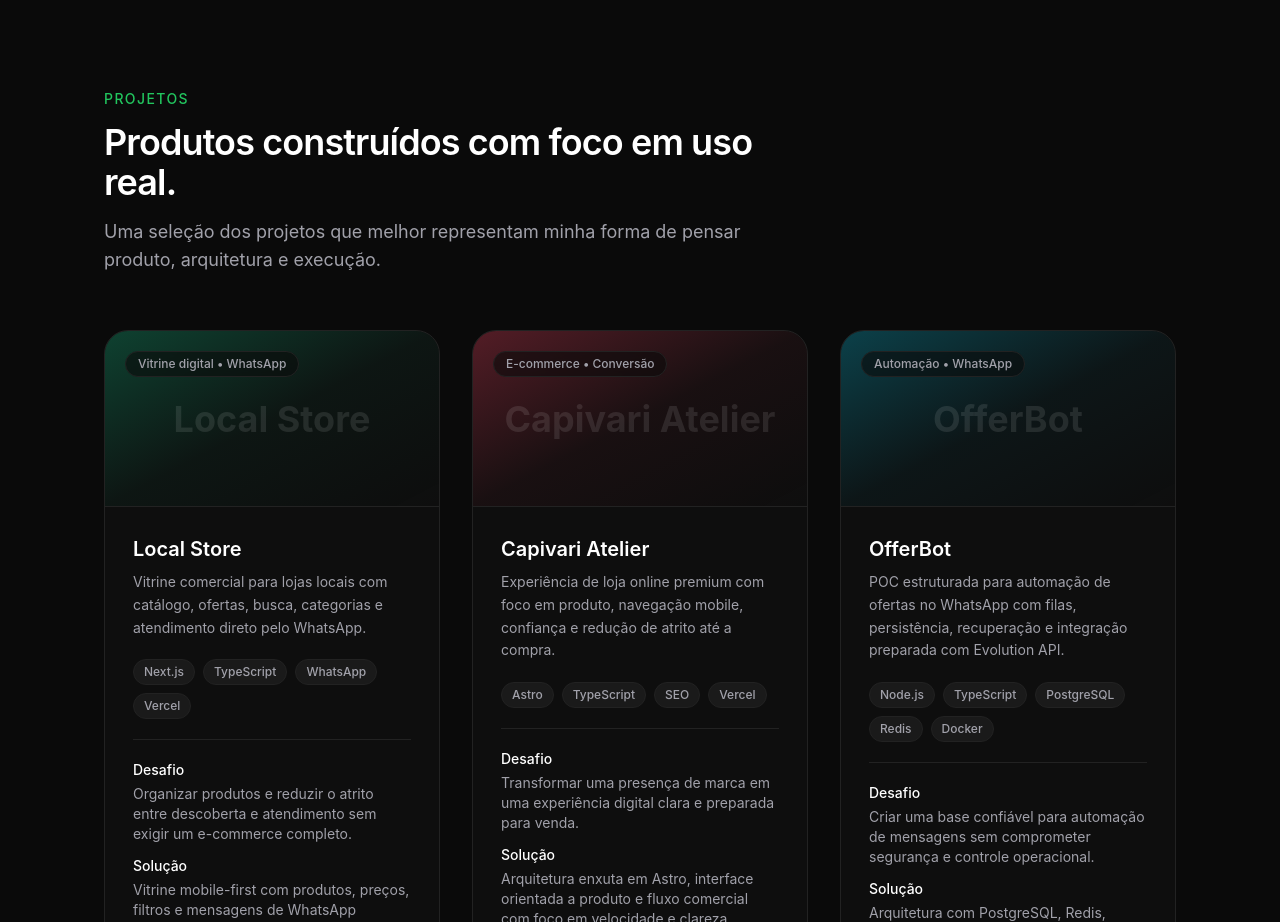
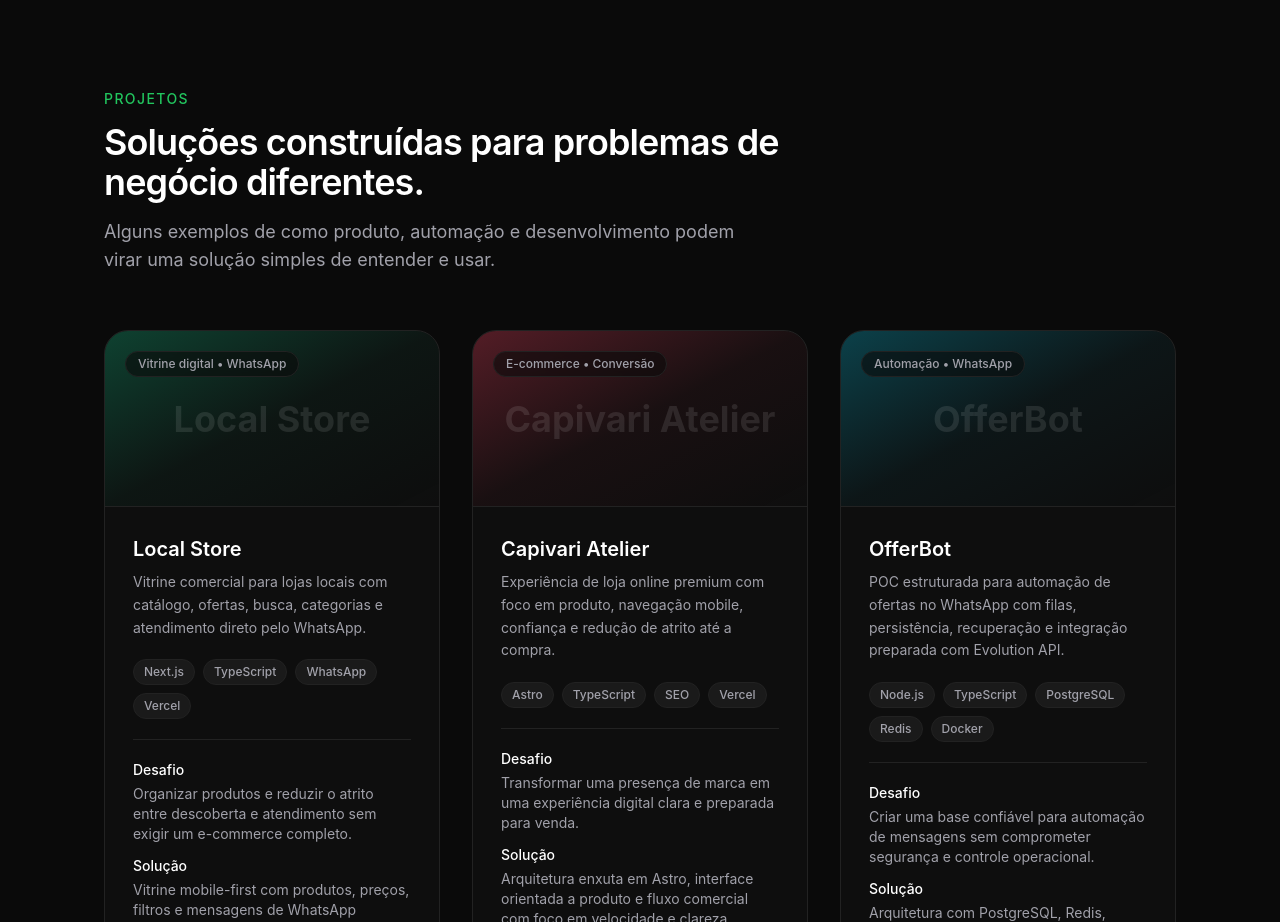
Before and after one commit to Mansonware/mansonware-portfolio, a Next.js app: page / in a window 1280 px wide. Shown: the part 1960-2882 px from the top of the page. Built offline with nearby package versions, Linux system fonts and the light colour scheme; no server answers.

Commit message:
feat: apresentar projetos como cases comerciais

```diff
--- a/components/Projects.tsx
+++ b/components/Projects.tsx
@@ -14,12 +14,12 @@ export default function Projects() {
           <span className="text-sm font-medium uppercase tracking-widest text-accent">
             Projetos
           </span>
-          <h2 className="mt-3 max-w-2xl text-3xl font-semibold tracking-tight text-text sm:text-4xl">
-            Produtos construídos com foco em uso real.
+          <h2 className="mt-3 max-w-3xl text-3xl font-semibold tracking-tight text-text sm:text-4xl">
+            Soluções construídas para problemas de negócio diferentes.
           </h2>
           <p className="mt-4 max-w-2xl text-lg text-text-muted">
-            Uma seleção dos projetos que melhor representam minha forma de
-            pensar produto, arquitetura e execução.
+            Alguns exemplos de como produto, automação e desenvolvimento podem
+            virar uma solução simples de entender e usar.
           </p>
         </Reveal>
 
```
